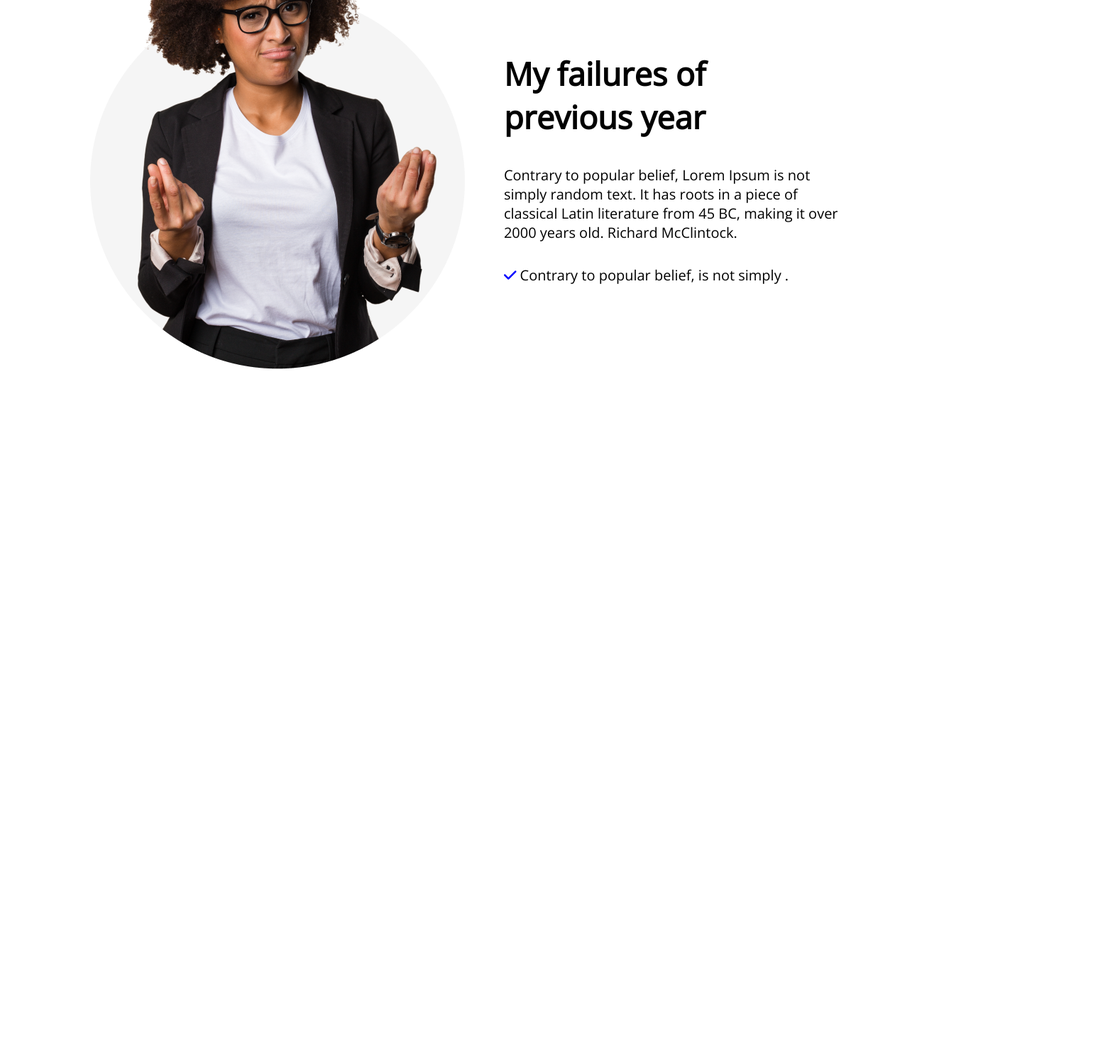
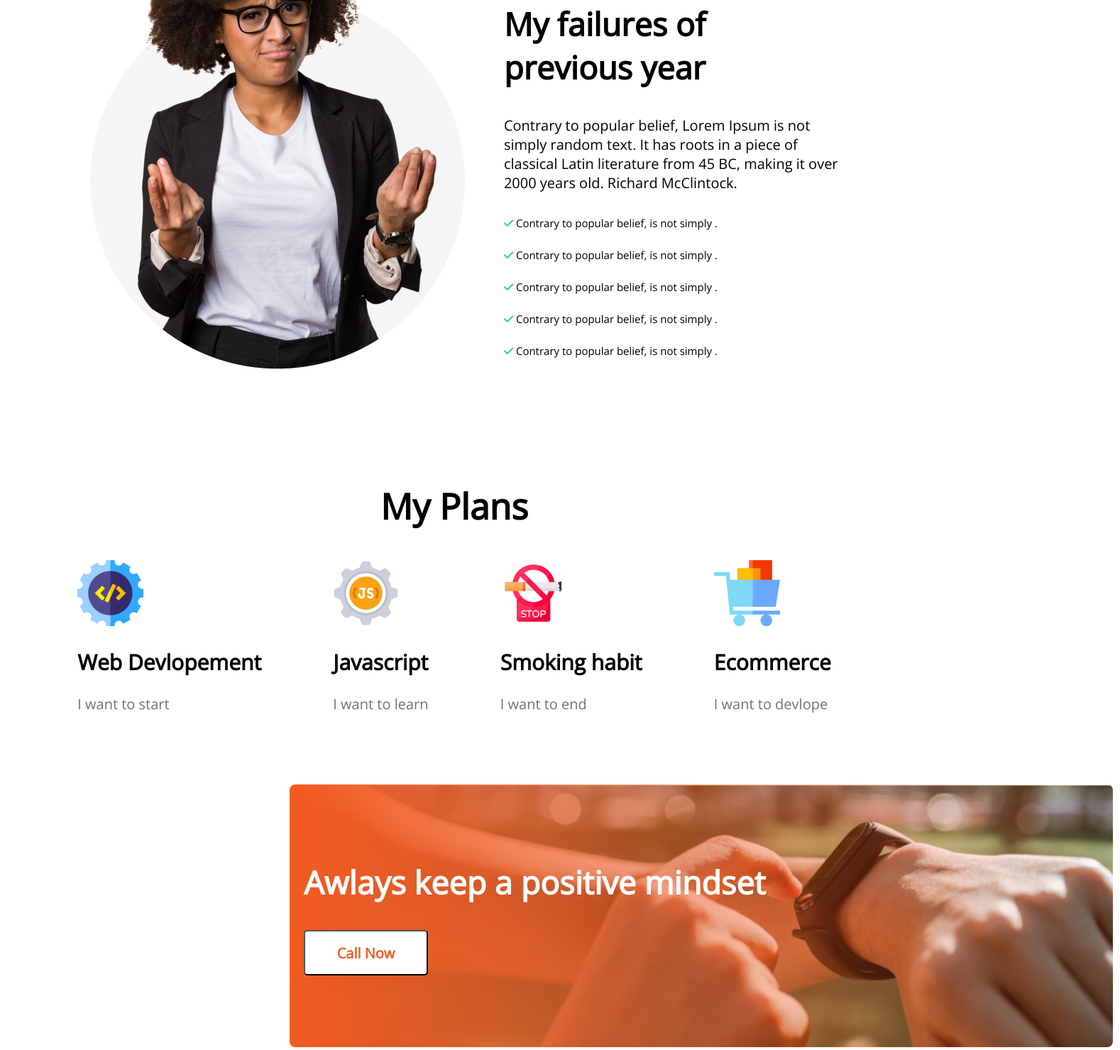
Before and after one commit to jamiulislam10/first-assignment, a plain HTML site: page index.html in a window 1280 px wide. Shown: the part 1231-2710 px from the top of the page at 71% size, 1578 px wide, since content can reach past the window. Before the commit the page ends 1764 px from the top, so only its background shows below. Drawn offline with nearby package versions, Linux system fonts and the light colour scheme.

Commit message:
add main

```diff
--- a/index.html
+++ b/index.html
@@ -38,10 +38,84 @@
                     <br>
                     classical Latin literature from 45 BC, making it over <br> 2000 years old. Richard McClintock.
                 </h5>
-                <h5 class="first-item"> <i id="icon" class="fa-solid fa-check "></i> Contrary to popular belief, is
-                    not simply .
-                </h5>
+                <div class="all-clue">
+                    <h5 class="first-item"> <i id="icon" class="fa-solid fa-check "></i> Contrary to popular belief, is
+                        not
+                        simply .
+                    </h5>
+                    <h5 class="first-item"> <i id="icon" class="fa-solid fa-check "></i> Contrary to popular belief, is
+                        not
+                        simply .
+                    </h5>
+                    <h5 class="first-item"> <i id="icon" class="fa-solid fa-check "></i> Contrary to popular belief, is
+                        not
+                        simply .
+                    </h5>
+                    <h5 class="first-item"> <i id="icon" class="fa-solid fa-check "></i> Contrary to popular belief, is
+                        not
+                        simply .
+                    </h5>
+                    <h5 class="first-item"> <i id="icon" class="fa-solid fa-check "></i> Contrary to popular belief, is
+                        not
+                        simply .
+                    </h5>
+                </div>
             </div>
+
+        </section>
+        <section>
+            <div>
+                <h1 class="titles">My Plans</h1>
+            </div>
+            <div class="all-signs">
+                <div>
+                    <img src="images/icons/web.png" alt="">
+                    <h1 class="course-name">Web Devlopement</h1>
+                    <h3 class="course-details">I want to start</h3>
+                </div>
+                <div class="js">
+                    <img src="images/icons/js.png" alt="">
+                    <h1 class="course-name">Javascript</h1>
+                    <h3 class="course-details">I want to learn</h3>
+                </div>
+                <div>
+                    <img src="images/icons/smoke.png" alt="">
+                    <h1 class="course-name">Smoking habit</h1>
+                    <h3 class="course-details">I want to end</h3>
+                </div>
+                <div>
+                    <img src="images/icons/ecom.png" alt="">
+                    <h1 class="course-name">Ecommerce</h1>
+                    <h3 class="course-details">I want to devlope</h3>
+                </div>
+            </div>
+        </section>
+        <!-- watch section -->
+        <section class="gredient-watch">
+            <h1>Awlays keep a positive mindset</h1>
+            <button class="btn-call">Call Now</button>
+        </section>
+        <section class="footer">
+            <footer class="fot">
+                <h1 class="footer-title">Future</h1>
+                <div class="footer-details">
+                    <h5>There are many variations of passages of Lorem Ipsum <br> available, but the majority have
+                        suffered
+                        alteration in some <br> form, by injected humour, or randomised words</h5>
+                    <h4>Email:jamiulislam156@gmail.com</h4>
+                    <h4>phone: 01744383099</h4>
+                </div>
+                <div class="social-icon">
+                    <img src="images/icons/fb.png" alt="">
+                    <img src="images/icons/twitter.png" alt="">
+                    <img src="images/icons/youtube.png" alt="">
+                </div>
+                <div>
+                    <h2>Subscribe</h2>
+                    <input type="email" class="email" name="" id="" placeholder="Enter your email"><br>
+                    <button class="btn-secondary">Subscribe</button>
+                </div>
+            </footer>
         </section>
     </main>
 </body>
--- a/style.css
+++ b/style.css
@@ -39,7 +39,7 @@
 }
 
 .all-contains {
-    margin-top: 240px;
+    margin-top: 170px;
     margin-right: 55px;
 }
 
@@ -59,10 +59,122 @@
 }
 
 .first-item {
-    font-size: 20px;
+    font-size: 15px;
     font-weight: 500;
 }
 
 #icon {
-    color: blue;
+    color:
+        #16D887
 }
+
+.all-clue {
+    top: 1487.48px;
+}
+
+.titles {
+    text-align: center;
+    font-size: 50px;
+    font-weight: 900;
+    margin-top: 150px;
+}
+
+.course-name {
+    font-size: 30px;
+    font-weight: 700;
+}
+
+.course-details {
+    color: #737272;
+    font-weight: 500;
+    font-size: 20px;
+}
+
+.all-signs {
+    display: flex;
+    display: flex;
+    justify-content: space-evenly;
+}
+
+.btn-call {
+    width: 174.99px;
+    height: 64px;
+    left: 294px;
+    top: 2393.3px;
+
+    background: #FFFFFF;
+    border-radius: 5px;
+    font-weight: 900;
+    font-size: 20px;
+    line-height: 23px;
+    text-align: center;
+
+    color: #F15B22;
+}
+
+.gredient-watch {
+    background-image: linear-gradient(90deg, #F15B22 0.92%, rgba(241, 91, 34, 0) 100.92%), url(images/watch.png);
+    background-repeat: no-repeat;
+    height: 300px;
+    width: 1140px;
+    font-size: 30px;
+    text-align: left;
+    color: white;
+    font-weight: 800;
+    padding-left: 20px;
+    padding-top: 70px;
+    margin-top: 80px;
+    margin-left: 400px;
+    border-radius: 8px;
+    background-size: cover;
+}
+
+.footer {
+    position: absolute;
+    width: 100%;
+    height: 577px;
+    background: #151414;
+    margin-top: 150px;
+    color: white;
+
+    padding-left: 290px;
+    padding-top: 100px;
+}
+
+.footer-title {
+    font-size: 45px;
+    font-weight: 900;
+}
+
+.footer-details {
+    font-size: 20px;
+    font-weight: 200;
+}
+
+.social-icon {
+    display: flex;
+    gap: 20px;
+}
+
+.btn-secondary {
+    width: 170.11px;
+    height: 59.67px;
+    left: 1042px;
+    top: 2887.75px;
+    color:
+        #F15B22;
+    background: #FFFFFF;
+    border-radius: 8px;
+    font-size: 20px;
+    font-weight: 200;
+    margin-top: 30px;
+}
+
+.email {
+    margin-top: 25px;
+    width: 255px;
+    height: 50px;
+    left: 1042px;
+    top: 2887.75px;
+    border-radius: 8px;
+}
```
